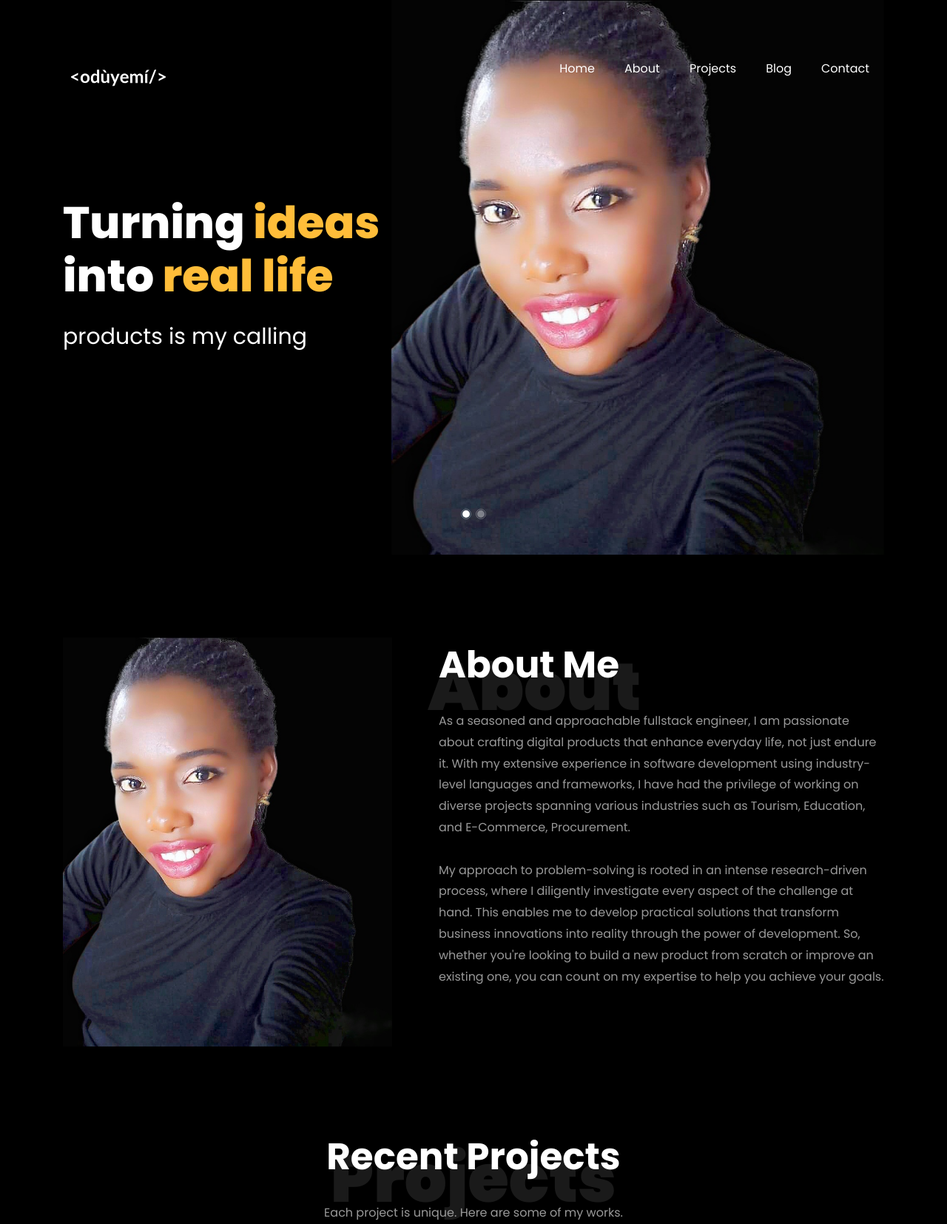
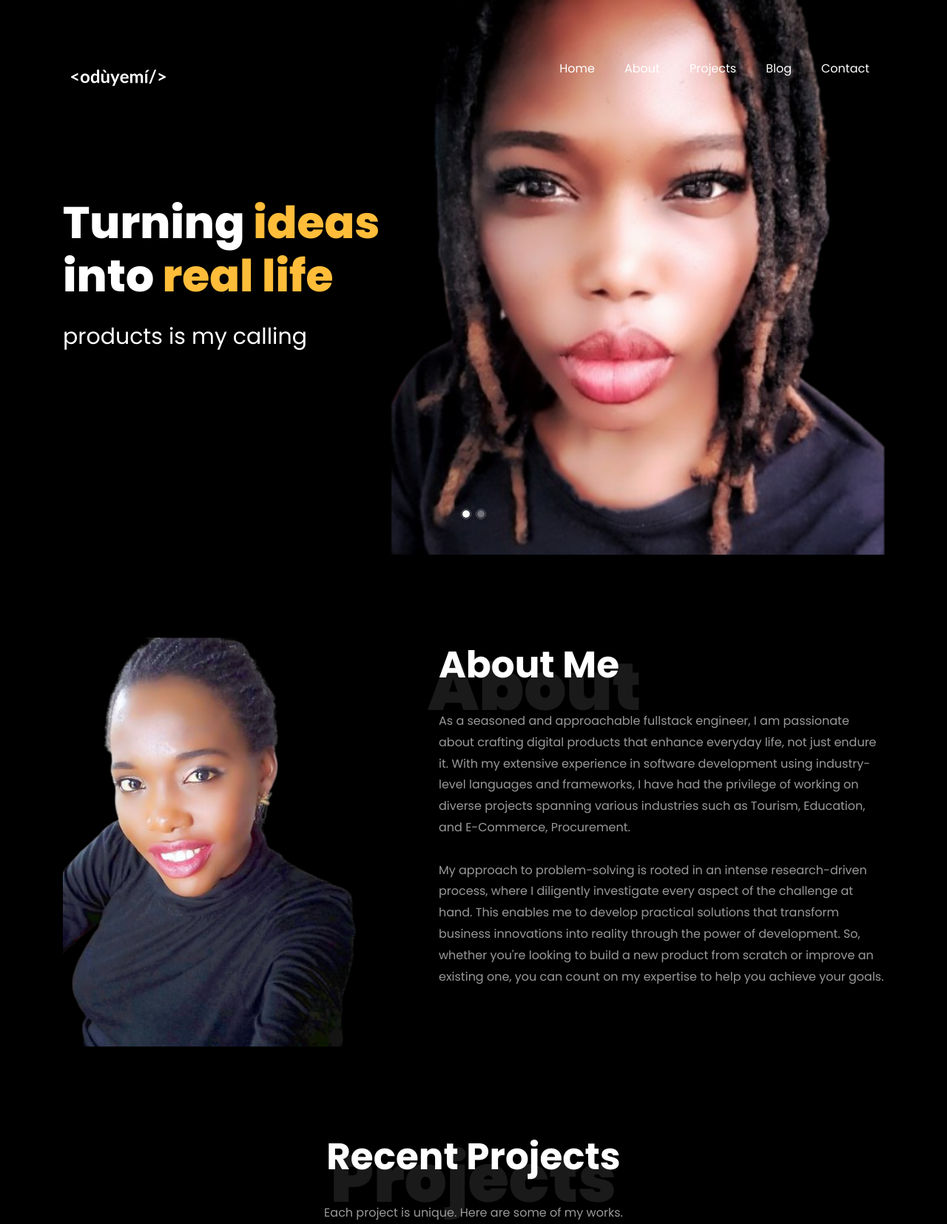
Before and after one commit to oduyemi/portfolio, a Flask app: page / in a window 1280 px wide. Shown: the top 1655 px of the page at 74% size. Run offline with Flask 3, Linux system fonts and the light colour scheme; some libraries are stand-ins or nearby versions; some web fonts are replaced.

Commit message:
round up 1

```diff
--- a/portfolio_app/templates/user/index.html
+++ b/portfolio_app/templates/user/index.html
@@ -44,7 +44,7 @@
 	      	<div class="overlay"></div>
 	        <div class="container">
 	          <div class="row d-md-flex no-gutters slider-text align-items-end justify-content-end" data-scrollax-parent="true">
-	          	<div class="one-third js-fullheight order-md-last img" style="background-image:url(static/images/yemi.jpg);">
+	          	<div class="one-third js-fullheight order-md-last img" style="background-image:url(static/images/hero.png);">
 	          		<div class="overlay"></div>
 	          	</div>
 		          <div class="one-forth d-flex  align-items-center ftco-animate" data-scrollax=" properties: { translateY: '70%' }">
@@ -61,7 +61,7 @@
 	      	<div class="overlay"></div>
 	        <div class="container">
 	          <div class="row d-flex no-gutters slider-text align-items-end justify-content-end" data-scrollax-parent="true">
-	          	<div class="one-third js-fullheight order-md-last img" style="background-image:url(static/images/b.jpeg); background-size: contain;">
+	          	<div class="one-third js-fullheight order-md-last img" style="background-image:url(static/images/hero1.png); background-size: contain;">
 	          		<div class="overlay"></div>
 	          	</div>
 		          <div class="one-forth d-flex align-items-center ftco-animate" data-scrollax=" properties: { translateY: '70%' }">
@@ -82,7 +82,7 @@
     			<div class="col-md-6 col-lg-5 d-flex">
     				<div class="img-about img d-flex align-items-stretch">
     					<div class="overlay"></div>
-	    				<div class="img d-flex align-self-stretch align-items-center" style="background-image:url(static/images/yemi.jpg);">
+	    				<div class="img d-flex align-self-stretch align-items-center" style="background-image:url(static/images/yemi.png);">
 	    				</div>
     				</div>
     			</div>
```
Also changed, not shown: portfolio_app/static/images/hero.png (added), portfolio_app/static/images/hero1.png (added), portfolio_app/static/images/intro.jpg (added), portfolio_app/static/images/web.png (added), portfolio_app/static/images/yemi.jpg (deleted), portfolio_app/static/images/yemi.png (added).
